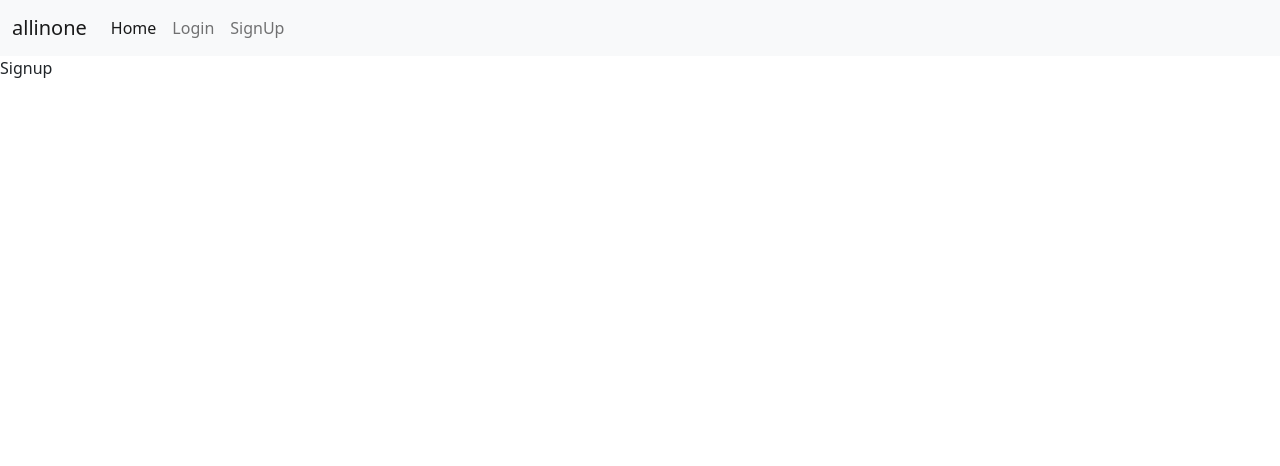
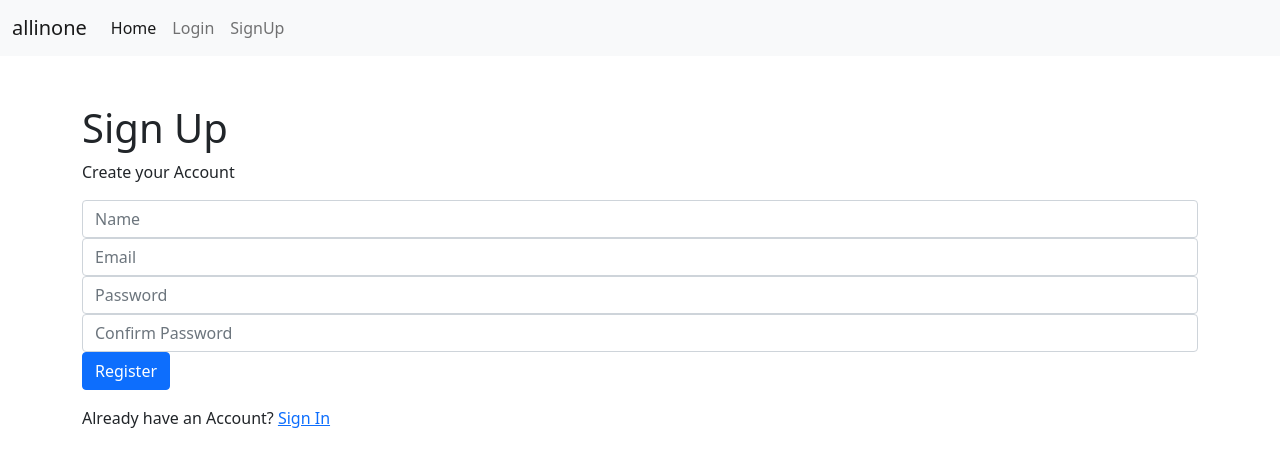
Before and after one commit to anurag629/front-hackosphere.in, a React (Create React App) app: page /signup in a window 1280 px wide. Shown: the top 466 px of the page. Built offline with nearby package versions, Linux system fonts and the light colour scheme.

Commit message:
added dashboard folder

```diff
--- a/src/App.js
+++ b/src/App.js
@@ -7,6 +7,7 @@ import Activate from './containers/auth/Activate';
 import ResetPassword from './containers/auth/ResetPassword';
 import ResetPasswordConfirm from './containers/auth/ResetPasswordConfirm';
 import Signup from './containers/auth/Signup';
+import Dashboard from './containers/Dashboard/Dashboard';
 
 import { Provider } from 'react-redux';
 import store from './store';
@@ -24,6 +25,7 @@ const App = () => (
           <Route exact path='/reset-password' element={<ResetPassword />} />
           <Route exact path='/password/reset/confirm/:uid/:token' element={<ResetPasswordConfirm />} />
           <Route exact path='/signup' element={<Signup />} />
+          <Route exact path='/dashboard' element={<Dashboard />} />
         </Routes>
       </Layout>
     </Router>
--- a/src/actions/auth.js
+++ b/src/actions/auth.js
@@ -9,7 +9,11 @@ import {
     PASSWORD_RESET_SUCCESS,
     PASSWORD_RESET_CONFIRM_FAIL,
     PASSWORD_RESET_CONFIRM_SUCCESS,
-    PASSWORD_RESET_FAIL
+    PASSWORD_RESET_FAIL,
+    SIGNUP_SUCCESS,
+    SIGNUP_FAIL,
+    ACTIVATION_SUCCESS,
+    ACTIVATION_FAIL
 } from "./types";
 
 import axios from 'axios';
@@ -110,6 +114,54 @@ export const login = (email, password) => async dispatch => {
     }
 };
 
+export const signup = (name, email, password, re_password) => async dispatch => {
+    const config = {
+        headers: {
+            'Content-Type': 'application/json'
+        }
+    };
+
+    const body = JSON.stringify({ name, email, password, re_password });
+
+    try {
+        const res = await axios.post(`${process.env.REACT_APP_API_URL}/auth/users/`, body, config);
+
+        dispatch({
+            type: SIGNUP_SUCCESS,
+            payload: res.data
+        });
+
+    } catch (err) {
+        dispatch({
+            type: SIGNUP_FAIL
+        });
+    }
+};
+
+export const verify = (uid, token) => async dispatch => {
+    const config = {
+        headers: {
+            'Content-Type': 'application/json'
+        }
+    };
+
+    const body = JSON.stringify({ uid, token });
+
+    try {
+        await axios.post(`${process.env.REACT_APP_API_URL}/auth/users/activation/`, body, config);
+
+        dispatch({
+            type: ACTIVATION_SUCCESS,
+        });
+
+    } catch (err) {
+        dispatch({
+            type: ACTIVATION_FAIL
+        });
+    }
+};
+
+
 export const reset_password = (email) => async dispatch => {
     const config = {
         headers: {
--- a/src/actions/types.js
+++ b/src/actions/types.js
@@ -1,5 +1,9 @@
 export const LOGIN_SUCCESS = 'LOGIN_SUCCESS';
 export const LOGIN_FAIL = 'LOGIN_FAIL';
+export const SIGNUP_SUCCESS = 'SIGNUP_SUCCESS';
+export const SIGNUP_FAIL = 'SIGNUP_FAIL';
+export const ACTIVATION_SUCCESS = 'ACTIVATION_SUCCESS';
+export const ACTIVATION_FAIL = 'ACTIVATION_FAIL';
 export const USER_LOADED_SUCCESS = 'LOAD_USER_SUCCESS';
 export const USER_LOADED_FAIL = 'LOAD_USER_FAIL';
 export const AUTHENTICATED_SUCCESS = 'AUTHENTICATED_SUCCESS';
--- /dev/null
+++ b/src/containers/Dashboard/Dashboard.js
@@ -0,0 +1,13 @@
+import React from 'react';
+import { Link } from 'react-router-dom';
+
+const Dashboard = () => (
+    <div className='container'>
+        <div className='jumbotron mt-5'>
+            <h1 className='display-4'>Dashboard</h1>
+            <p className='lead'>This is all-in-one buissness solution.</p>
+        </div>
+    </div>
+);
+
+export default Dashboard;
--- a/src/containers/auth/Activate.js
+++ b/src/containers/auth/Activate.js
@@ -1,9 +1,39 @@
-import React from 'react';
+import React, { useState } from 'react';
+import { Navigate, useParams } from 'react-router-dom';
+import { connect } from 'react-redux';
+import { verify } from '../../actions/auth';
 
-const Activate = () => (
-    <div>
-        Activate
-    </div>
-);
+const Activate = ({ verify }) => {
+    const [verified, setVerified] = useState(false);
 
-export default Activate;
+    const { uid, token } = useParams();
+
+    const verify_account = e => {
+        verify(uid, token);
+        setVerified(true);
+    };
+
+    if (verified) {
+        return <Navigate to='/dashboard' />
+    }
+
+    return (
+        <div className='container'>
+            <div className='d-flex flex-column justify-content-center align-items-center'
+                style={{ marginTop: '200px' }}
+            >
+                <h1>Verify your Account...</h1>
+                <button
+                    onClick={verify_account}
+                    style={{ marginTop: '50px' }}
+                    type='button'
+                    className='btn btn-primary'
+                >
+                    Verify
+                </button>
+            </div>
+        </div>
+    );
+};
+
+export default connect(null, { verify })(Activate);
--- a/src/containers/auth/Login.js
+++ b/src/containers/auth/Login.js
@@ -20,7 +20,7 @@ const Login = ({ login, isAuthenticated }) => {
     };
 
     if (isAuthenticated) {
-        return <Navigate to='/' />
+        return <Navigate to='/dashboard' />
     }
 
     return (
--- a/src/containers/auth/Signup.js
+++ b/src/containers/auth/Signup.js
@@ -1,9 +1,100 @@
-import React from 'react';
+import React, { useState } from 'react';
+import { Link, Navigate } from 'react-router-dom';
+import { connect } from 'react-redux';
+import { signup } from '../../actions/auth';
 
-const Signup = () => (
-    <div>
-        Signup
-    </div>
-);
+const Signup = ({ signup, isAuthenticated }) => {
+    const [accountCreated, setAccountCreated] = useState(false);
+    const [formData, setFormData] = useState({
+        name: '',
+        email: '',
+        password: '',
+        re_password: ''
+    });
 
-export default Signup;
+    const { name, email, password, re_password } = formData;
+
+    const onchange = e => setFormData({ ...formData, [e.target.name]: e.target.value });
+
+    const onSubmit = e => {
+        e.preventDefault();
+
+        if (password === re_password) {
+            signup(name, email, password, re_password);
+            setAccountCreated(true);
+        }
+
+    };
+
+    if (isAuthenticated) {
+        return <Navigate to='/' />
+    }
+    if (accountCreated) {
+        return <Navigate to='/login' />
+    }
+
+    return (
+        <div className='container mt-5'>
+            <h1>Sign Up</h1>
+            <p>Create your Account</p>
+            <form onSubmit={e => onSubmit(e)}>
+                <div className='form-group'>
+                    <input
+                        className='form-control'
+                        type="text"
+                        placeholder='Name'
+                        name='name'
+                        value={name}
+                        onChange={e => onchange(e)}
+                        required
+                    />
+                </div>
+                <div className='form-group'>
+                    <input
+                        className='form-control'
+                        type="email"
+                        placeholder='Email'
+                        name='email'
+                        value={email}
+                        onChange={e => onchange(e)}
+                        required
+                    />
+                </div>
+                <div className='form-group'>
+                    <input
+                        className='form-control'
+                        type="password"
+                        placeholder='Password'
+                        name='password'
+                        value={password}
+                        onChange={e => onchange(e)}
+                        minLength='6'
+                        required
+                    />
+                </div>
+                <div className='form-group'>
+                    <input
+                        className='form-control'
+                        type="password"
+                        placeholder='Confirm Password'
+                        name='re_password'
+                        value={re_password}
+                        onChange={e => onchange(e)}
+                        minLength='6'
+                        required
+                    />
+                </div>
+                <button className='btn btn-primary' type='submit'>Register</button>
+            </form>
+            <p className='mt-3'>
+                Already have an Account? <Link to='/login'>Sign In</Link>
+            </p>
+        </div>
+    );
+};
+
+const mapStateToProps = state => ({
+    isAuthenticated: state.auth.isAuthenticated
+});
+
+export default connect(mapStateToProps, { signup })(Signup);
--- a/src/reducers/auth.js
+++ b/src/reducers/auth.js
@@ -9,7 +9,11 @@ import {
     PASSWORD_RESET_SUCCESS,
     PASSWORD_RESET_CONFIRM_FAIL,
     PASSWORD_RESET_CONFIRM_SUCCESS,
-    PASSWORD_RESET_FAIL
+    PASSWORD_RESET_FAIL,
+    SIGNUP_SUCCESS,
+    SIGNUP_FAIL,
+    ACTIVATION_SUCCESS,
+    ACTIVATION_FAIL
 } from "../actions/types";
 
 const initialState = {
@@ -36,6 +40,11 @@ export default function foo(state = initialState, action) {
                 access: payload.access,
                 refresh: payload.refresh
             }
+        case SIGNUP_SUCCESS:
+            return {
+                ...state,
+                isAuthenticated: false
+            }
         case USER_LOADED_SUCCESS:
             return {
                 ...state,
@@ -52,6 +61,7 @@ export default function foo(state = initialState, action) {
                 user: null
             }
         case LOGIN_FAIL:
+        case SIGNUP_FAIL:
         case LOGOUT:
             localStorage.removeItem("access");
             localStorage.removeItem("refresh");
@@ -66,6 +76,8 @@ export default function foo(state = initialState, action) {
         case PASSWORD_RESET_CONFIRM_FAIL:
         case PASSWORD_RESET_CONFIRM_SUCCESS:
         case PASSWORD_RESET_FAIL:
+        case ACTIVATION_SUCCESS:
+        case ACTIVATION_FAIL:
             return {
                 ...state
             }
```
